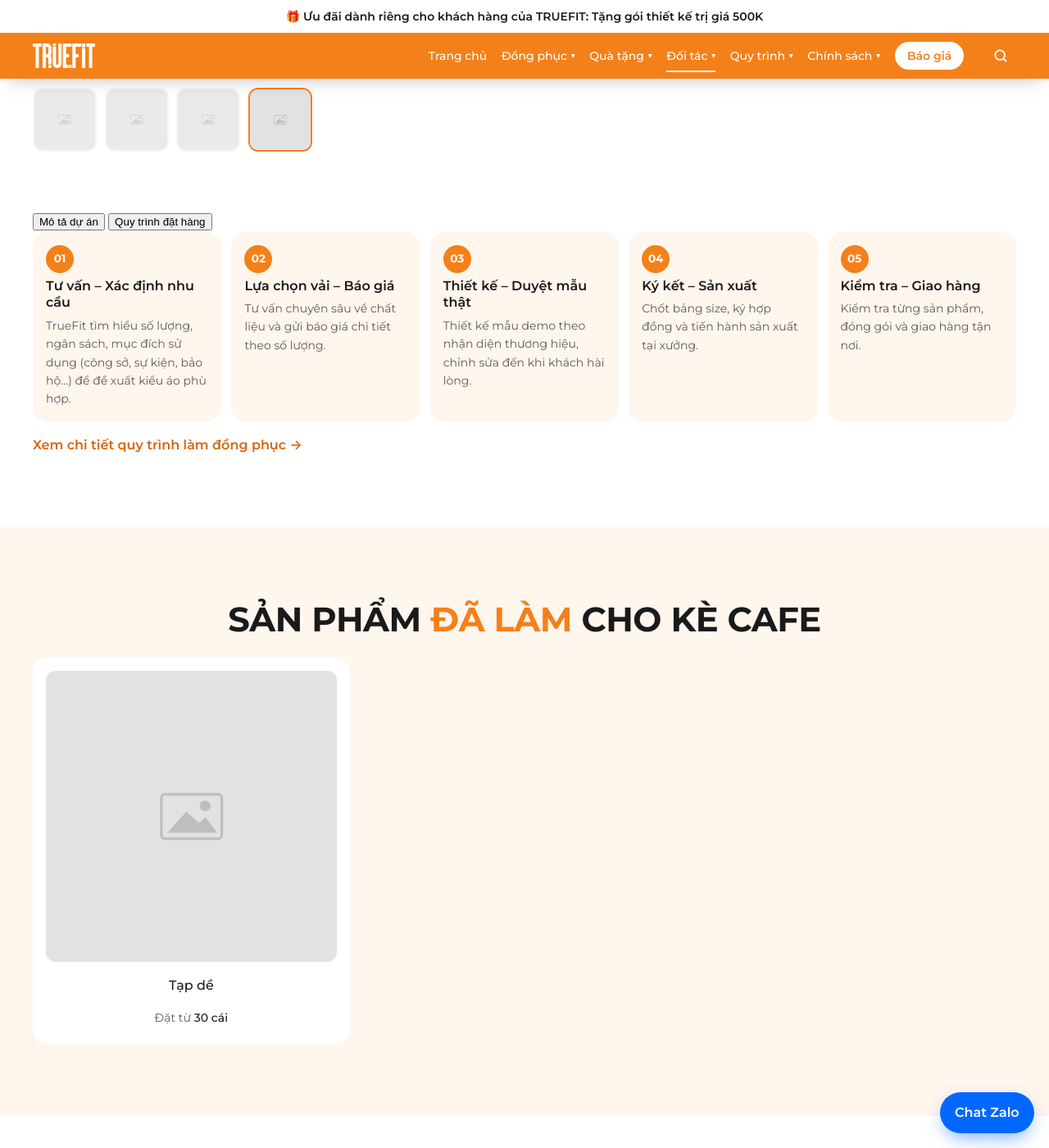
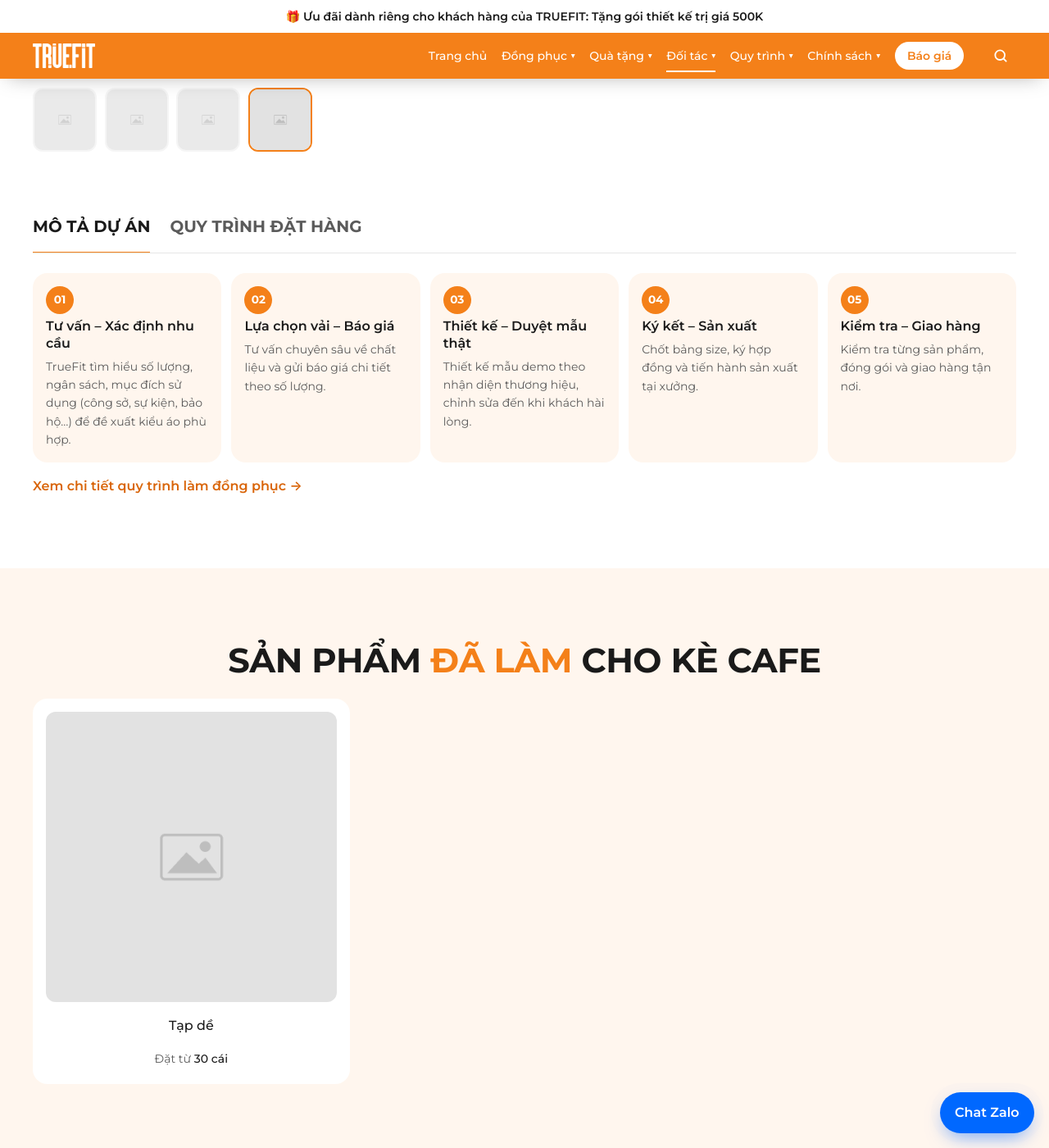
Before and after one commit to bap47/truefit, a Jekyll site: the page built from _khach_hang/ke-cafe.md, in a window 1280 px wide and 1400 px high, scrolled down 653 px. Shown: the whole window at 82% size. Built offline with Jekyll 4.4.1, drawn with Linux system fonts in a browser that asks for light colours.

Commit message:
Add files via upload

```diff
--- a/assets/css/main.css
+++ b/assets/css/main.css
@@ -763,3 +763,11 @@ body.is-searching { overflow: hidden; }
 .tf-sbtn svg { width: 20px; height: 20px; stroke-width: 2.2; }
 .tf-sbtn span { display: none; }
 @media (max-width: 860px) { .tf-header__in .tf-sbtn { margin-left: auto; } .tf-header__in .tf-nav { margin-left: 0; } }
+
+/* Tab Mô tả dự án | Quy trình đặt hàng */
+.tf-tabs__nav { display: flex; gap: 1.5rem; border-bottom: 1px solid var(--line); margin-bottom: 1.5rem; overflow-x: auto; }
+.tf-tabs__nav button { font: inherit; font-size: var(--fs-md); font-weight: 700; text-transform: uppercase; background: none; border: 0; padding: .25rem 0 .85rem; color: var(--ink-soft); cursor: pointer; border-bottom: 2px solid transparent; margin-bottom: -1px; white-space: nowrap; }
+.tf-tabs__nav button[aria-selected="true"] { color: var(--ink); border-bottom-color: var(--orange); }
+.tf-tabs__nav button:hover { color: var(--ink); }
+.js .tf-tabs__panel[hidden] { display: none; }
+.tf-tabs__panel .tf-prose { max-width: 820px; color: var(--ink-soft); }
```
